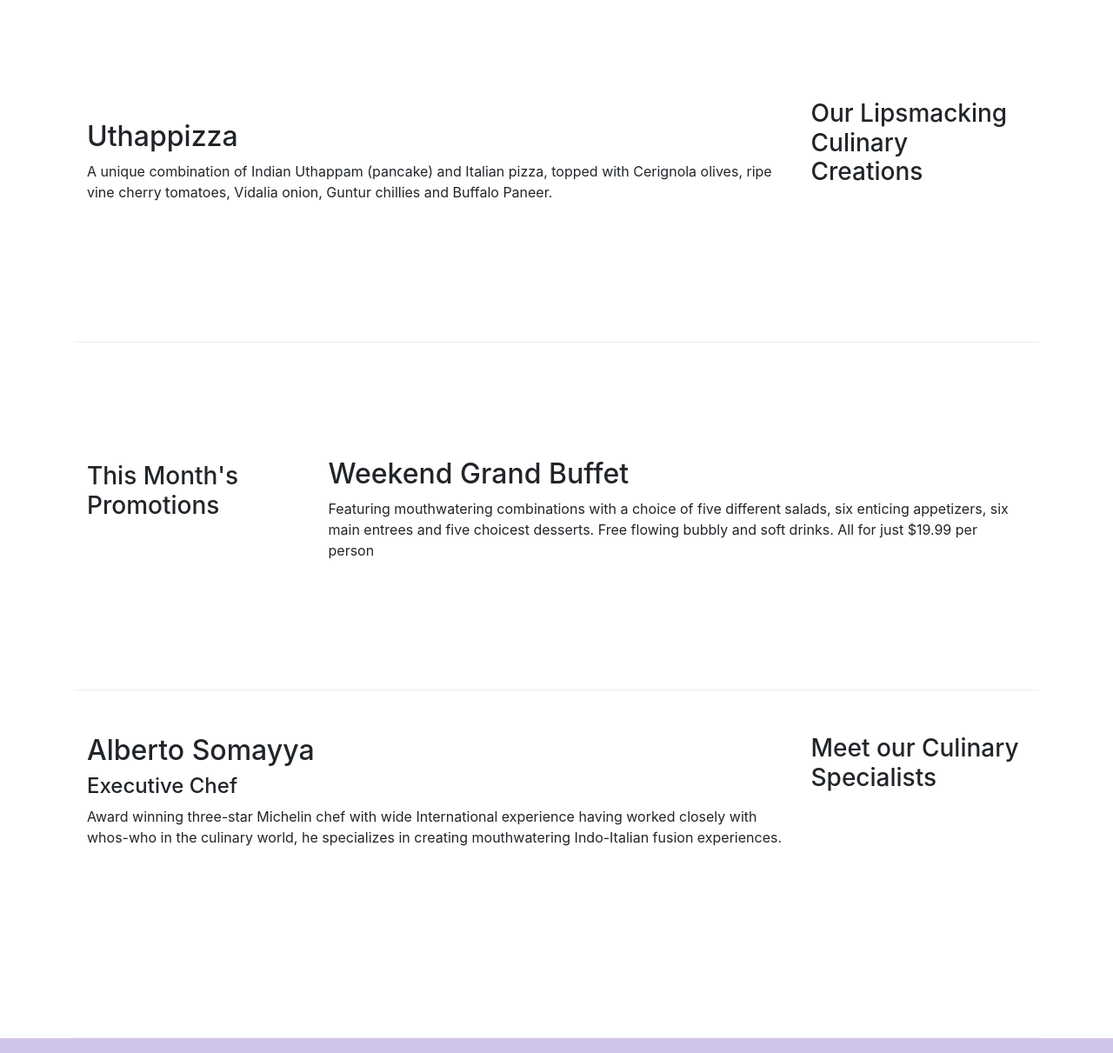
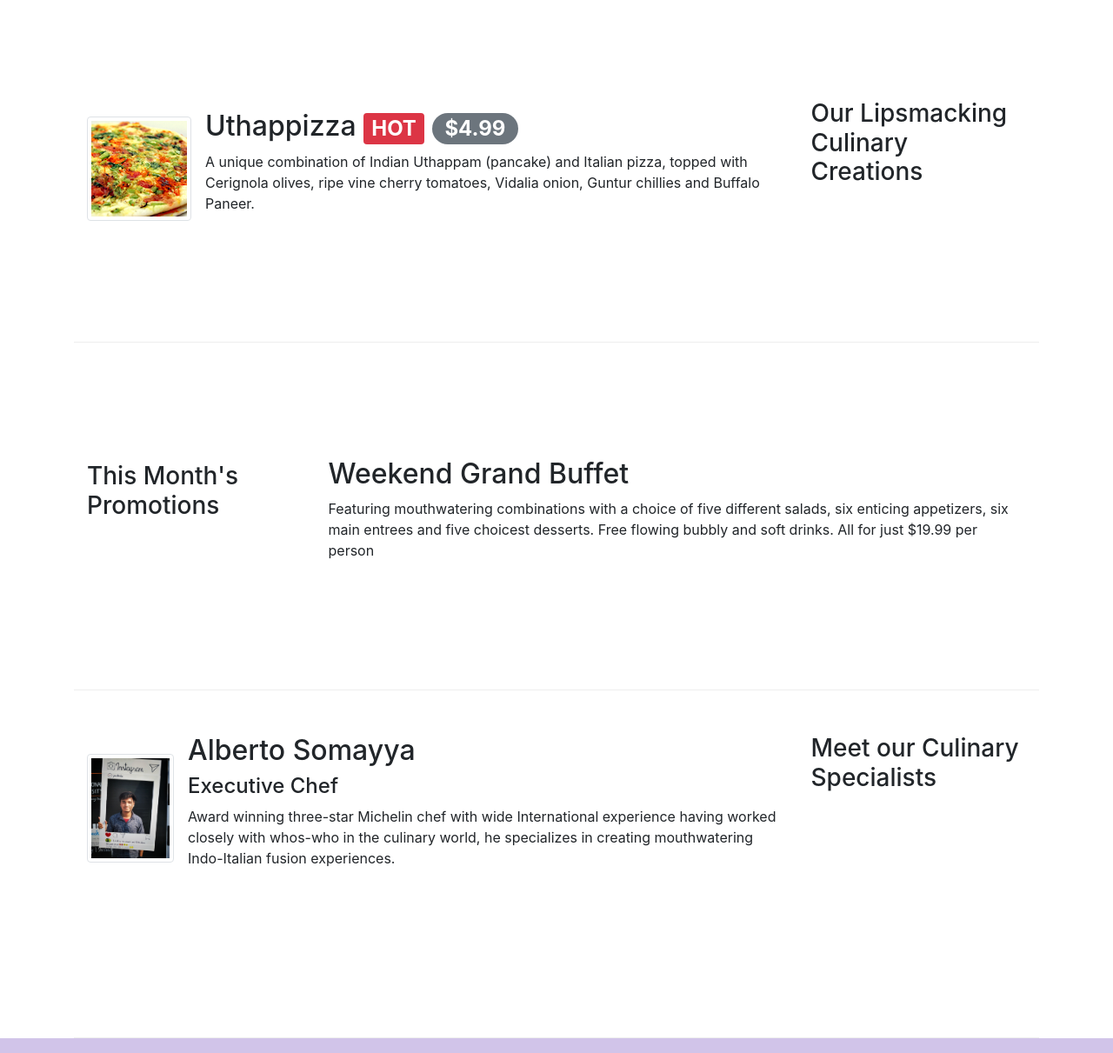
Before and after one commit to mukeshs1510/WebDevBootstrap4, a website: page index.html in a window 1280 px wide. Shown: the part 340-1551 px from the top of the page at 87% size. Drawn offline with nearby package versions, Linux system fonts and the light colour scheme.

Commit message:
alerting user and some badge classes implementation from bootstrap4

```diff
--- a/index.html
+++ b/index.html
@@ -37,7 +37,9 @@
           >
             <span class="navbar-toggler-icon"></span>
           </button>
-          <a class="navbar-brand" href="#">Website LOGO</a>
+          <a class="navbar-brand" href="#"
+            ><img src="img/logo.png" height="30" width="41" alt=""
+          /></a>
           <div class="collapse navbar-collapse" id="Navbar">
             <ul class="navbar-nav mr-auto">
               <li class="nav-item active">
@@ -88,12 +90,24 @@
           <h3>Our Lipsmacking Culinary Creations</h3>
         </div>
         <div class="col col-sm order-sm-first col-md">
-          <h2>Uthappizza</h2>
+          <div class="media">
+            <img
+              src="img/uthappizza.png"
+              alt="uthappizza"
+              class="d-flex mr-3 img-thumbnail align-self-center"
+            />
+            <div class="media-body">
+              <h2 class="mt-0">
+                Uthappizza<span class="badge badge-danger ml-2">HOT</span>
+                <span class="badge badge-pill badge-secondary">$4.99</span>
+              </h2>
               <p>
-            A unique combination of Indian Uthappam (pancake) and Italian pizza,
-            topped with Cerignola olives, ripe vine cherry tomatoes, Vidalia
-            onion, Guntur chillies and Buffalo Paneer.
+                A unique combination of Indian Uthappam (pancake) and Italian
+                pizza, topped with Cerignola olives, ripe vine cherry tomatoes,
+                Vidalia onion, Guntur chillies and Buffalo Paneer.
               </p>
+            </div>
+          </div>
         </div>
       </div>
 
@@ -117,14 +131,25 @@
           <h3>Meet our Culinary Specialists</h3>
         </div>
         <div class="col col-sm order-sm-first col-md">
-          <h2>Alberto Somayya</h2>
+          <div class="media">
+            <img
+              src="img/mypic.jpg"
+              alt="pic"
+              height="150"
+              width="100"
+              class="d-flex mr-3 img-thumbnail align-self-center"
+            />
+            <div class="media-body">
+              <h2 class="mt-0">Alberto Somayya</h2>
               <h4>Executive Chef</h4>
               <p>
                 Award winning three-star Michelin chef with wide International
                 experience having worked closely with whos-who in the culinary
-            world, he specializes in creating mouthwatering Indo-Italian fusion
-            experiences.
+                world, he specializes in creating mouthwatering Indo-Italian
+                fusion experiences.
               </p>
+            </div>
+          </div>
         </div>
       </div>
     </div>
```
Also changed, not shown: aboutus.html (+6 -2 lines), contactus.html (+4 -2 lines), img/buffet.png (added), img/logo.png (added), img/mypic.jpg (added), img/uthappizza.png (added). Lines whose indentation alone changed are shown as unchanged.
